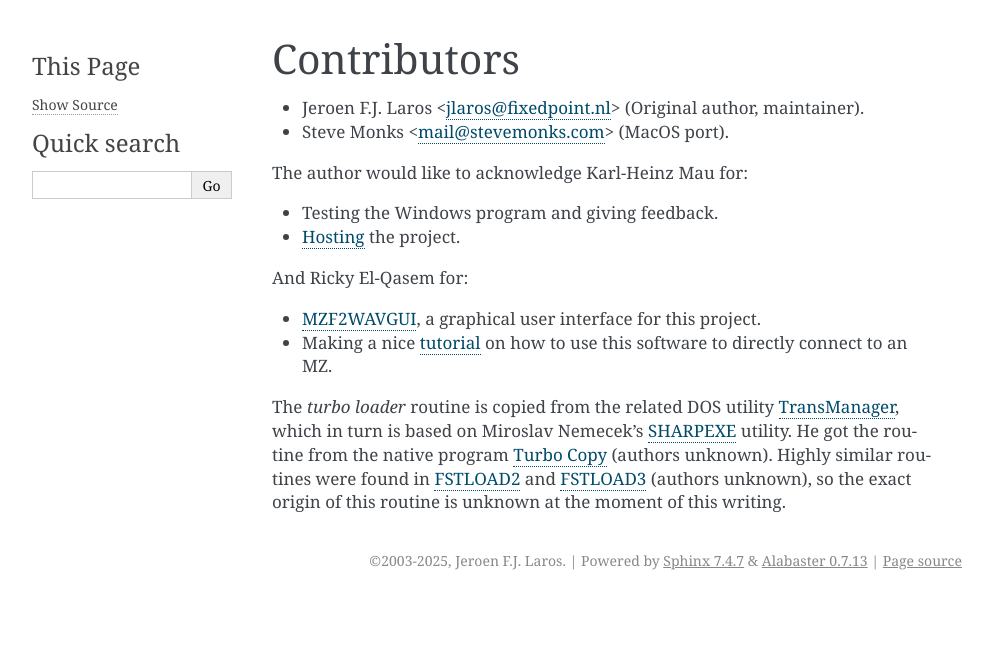
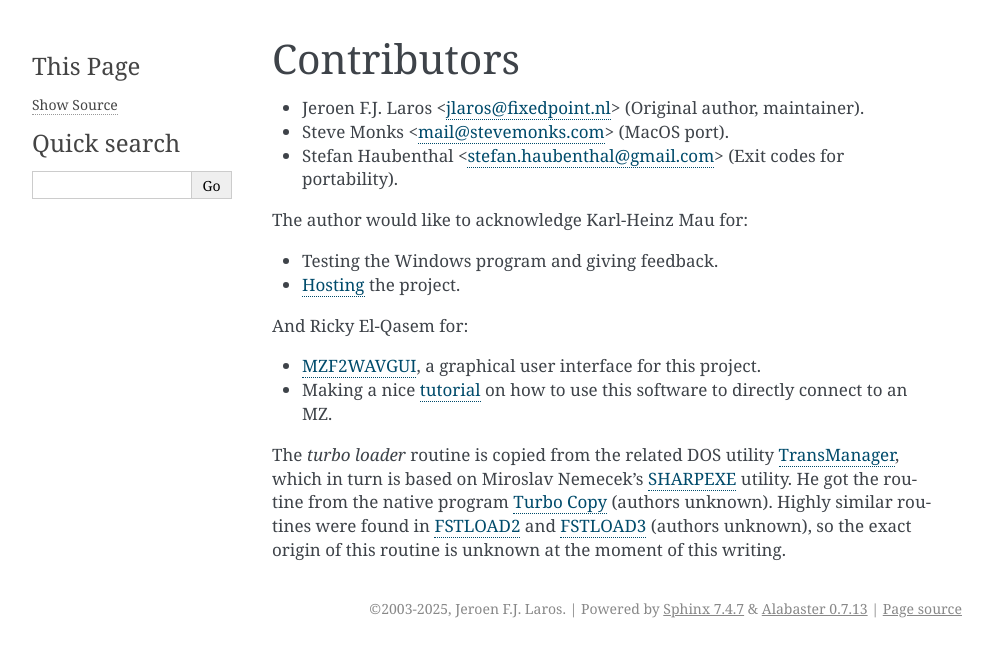
Before and after one commit to jfjlaros/mzf2wav, a Sphinx documentation site: the page built from docs/credits.rst, in a window 1280 px wide. Shown: the top 657 px of the page, without its empty margins (148-1141 px from the left). Built offline with Sphinx 7.4.7, drawn with Linux system fonts in a browser that asks for light colours; pages that are not in the unit, such as notebooks, are missing from menus.

Commit message:
Added contributor.

```diff
--- a/docs/credits.rst
+++ b/docs/credits.rst
@@ -3,6 +3,8 @@ Contributors
 
 - Jeroen F.J. Laros <jlaros@fixedpoint.nl> (Original author, maintainer).
 - Steve Monks <mail@stevemonks.com> (MacOS port).
+- Stefan Haubenthal <stefan.haubenthal@gmail.com> (Exit codes for
+  portability).
 
 The author would like to acknowledge Karl-Heinz Mau for:
 
```
